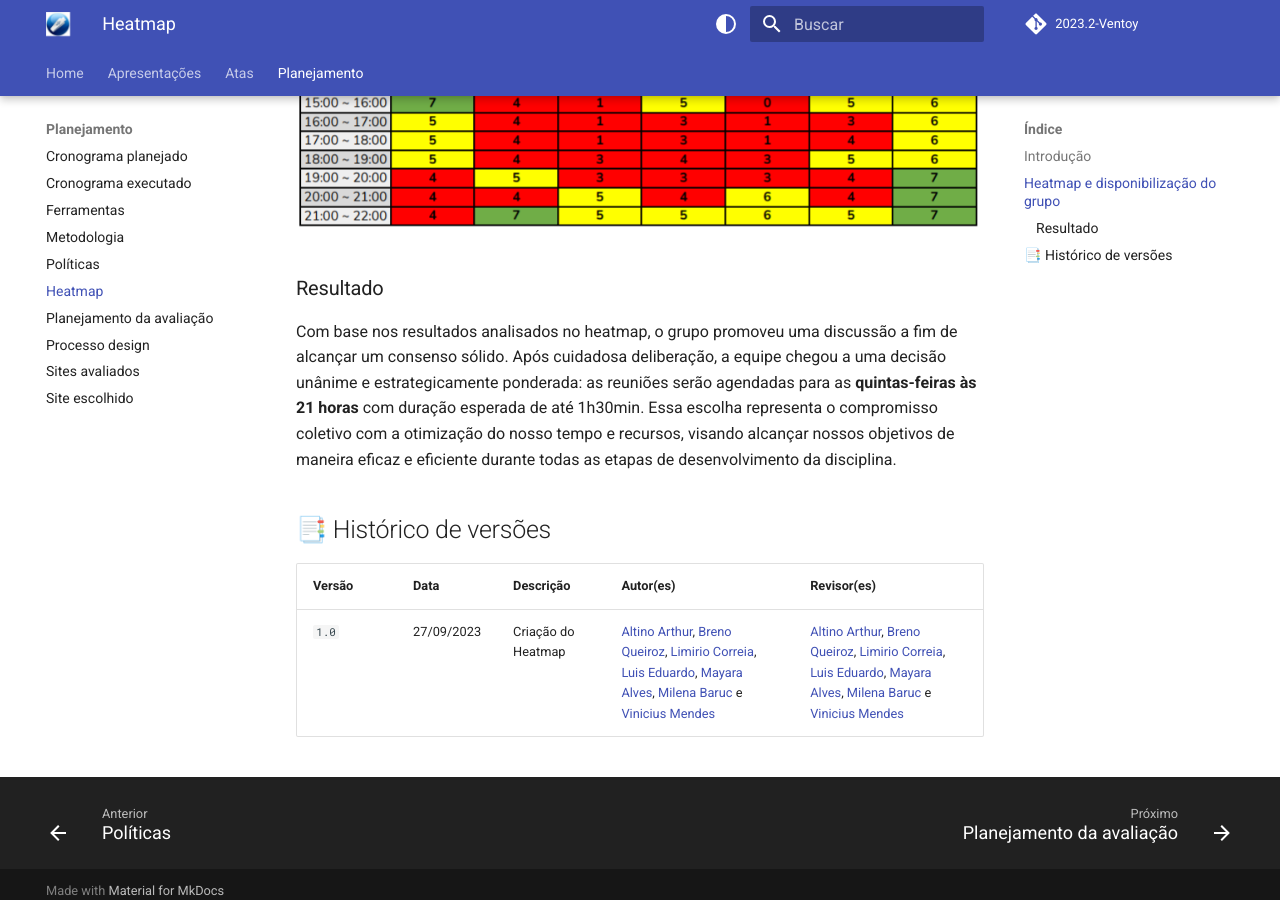
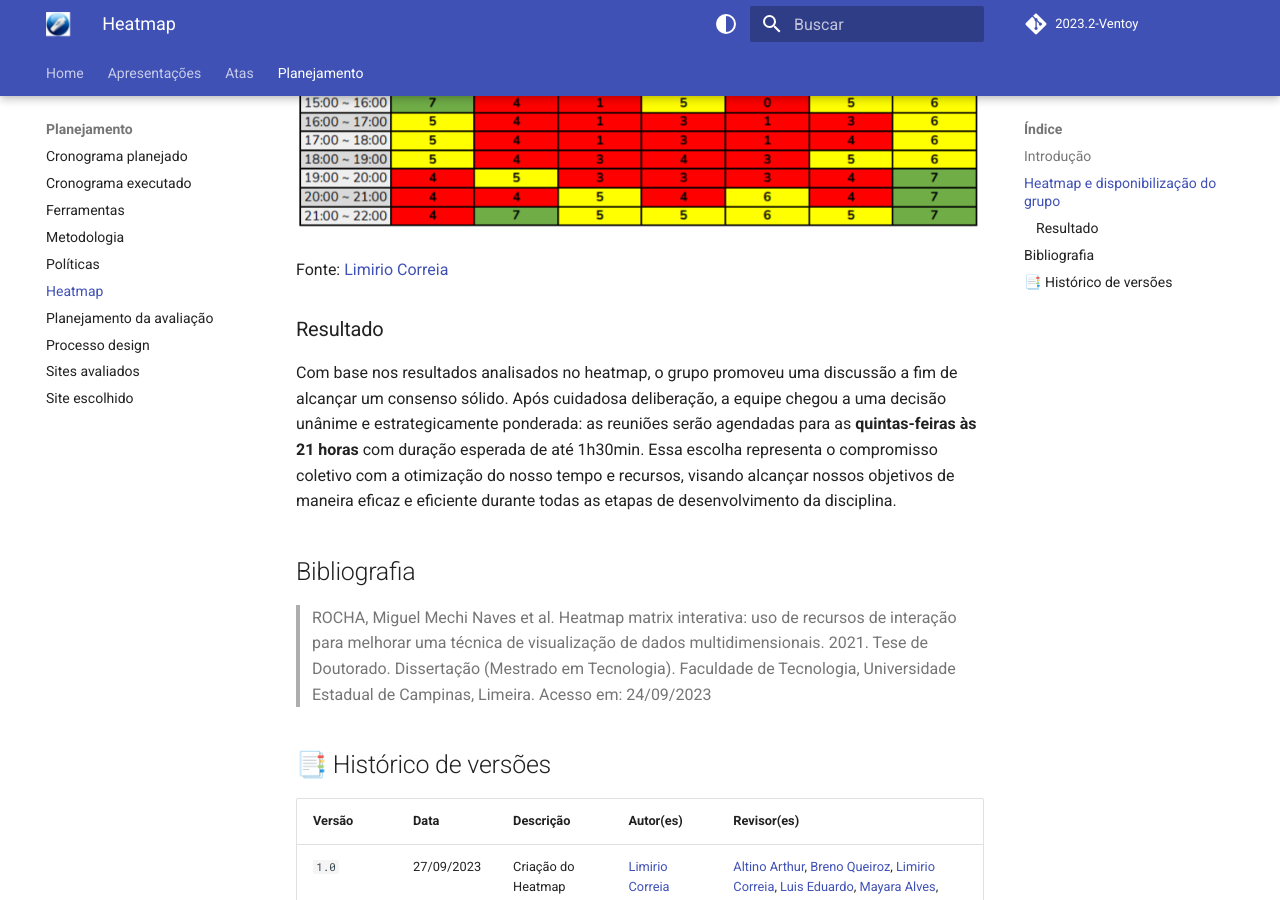
Before and after one commit to Interacao-Humano-Computador/2023.2-Ventoy, an MkDocs documentation site: the page built from docs/planejamento/Heatmap.md, in a window 1280 px wide and 900 px high, scrolled down 745 px. Built offline with MkDocs 1.6.1 and Material for MkDocs 9.7.7, drawn with Linux system fonts in a browser that asks for light colours; comment, search, counter and statistics services are not loaded.

Commit message:
Update Heatmap.md

```diff
--- a/docs/planejamento/Heatmap.md
+++ b/docs/planejamento/Heatmap.md
@@ -10,11 +10,16 @@ Para a realização do Heatmap, cada integrante do grupo preencheu uma tabela, a
 
 ![Heatmap](../assets/heatmap.png)
 
+Fonte: [Limirio Correia](https://github.com/LimirioGuimaraes)
+
 ### Resultado
 Com base nos resultados analisados no heatmap, o grupo promoveu uma discussão a fim de alcançar um consenso sólido. Após cuidadosa deliberação, a equipe chegou a uma decisão unânime e estrategicamente ponderada: as reuniões serão agendadas para as **quintas-feiras às 21 horas** com duração esperada de até 1h30min. Essa escolha representa o compromisso coletivo com a otimização do nosso tempo e recursos, visando alcançar nossos objetivos de maneira eficaz e eficiente durante todas as etapas de desenvolvimento da disciplina.
+
+## Bibliografia
+> ROCHA, Miguel Mechi Naves et al. Heatmap matrix interativa: uso de recursos de interação para melhorar uma técnica de visualização de dados multidimensionais. 2021. Tese de Doutorado. Dissertação (Mestrado em Tecnologia). Faculdade de Tecnologia, Universidade Estadual de Campinas, Limeira. Acesso em: 24/09/2023
 
 ## 📑 Histórico de versões
 
 Versão  |   Data   | Descrição | Autor(es) | Revisor(es)
 --------- | ------ | ------ | ---------- | ----------
-`1.0` | 27/09/2023| Criação do Heatmap | [Altino Arthur](https://github.com/arthurrochamoreira), [Breno Queiroz](https://github.com/brenob6), [Limirio Correia](https://github.com/LimirioGuimaraes), [Luis Eduardo](https://github.com/LuisMiranda10), [Mayara Alves](https://github.com/Mayara-tech), [Milena Baruc](https://github.com/MilenaBaruc) e [Vinicius Mendes](https://github.com/yabamiah)| [Altino Arthur](https://github.com/arthurrochamoreira), [Breno Queiroz](https://github.com/brenob6), [Limirio Correia](https://github.com/LimirioGuimaraes), [Luis Eduardo](https://github.com/LuisMiranda10), [Mayara Alves](https://github.com/Mayara-tech), [Milena Baruc](https://github.com/MilenaBaruc) e [Vinicius Mendes](https://github.com/yabamiah)
+`1.0` | 27/09/2023| Criação do Heatmap |[Limirio Correia](https://github.com/LimirioGuimaraes)| [Altino Arthur](https://github.com/arthurrochamoreira), [Breno Queiroz](https://github.com/brenob6), [Limirio Correia](https://github.com/LimirioGuimaraes), [Luis Eduardo](https://github.com/LuisMiranda10), [Mayara Alves](https://github.com/Mayara-tech), [Milena Baruc](https://github.com/MilenaBaruc) e [Vinicius Mendes](https://github.com/yabamiah)
```
